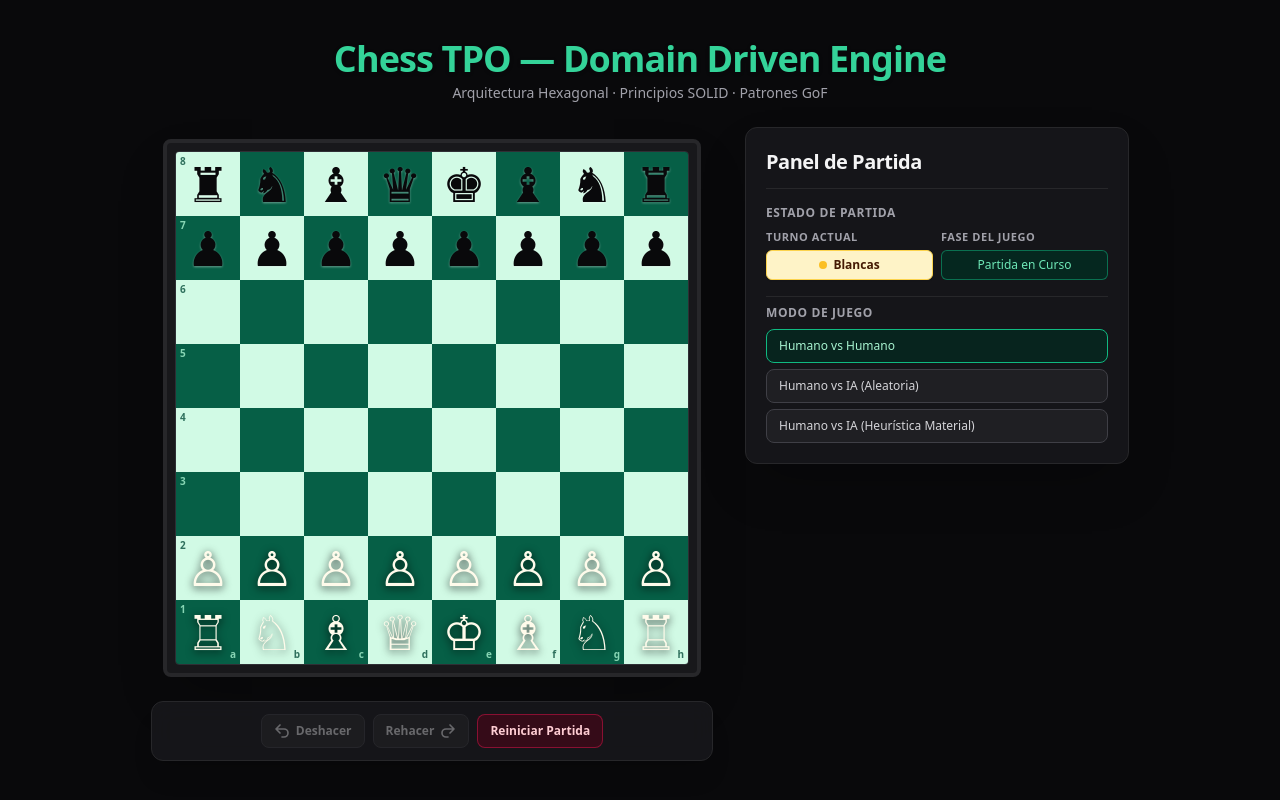
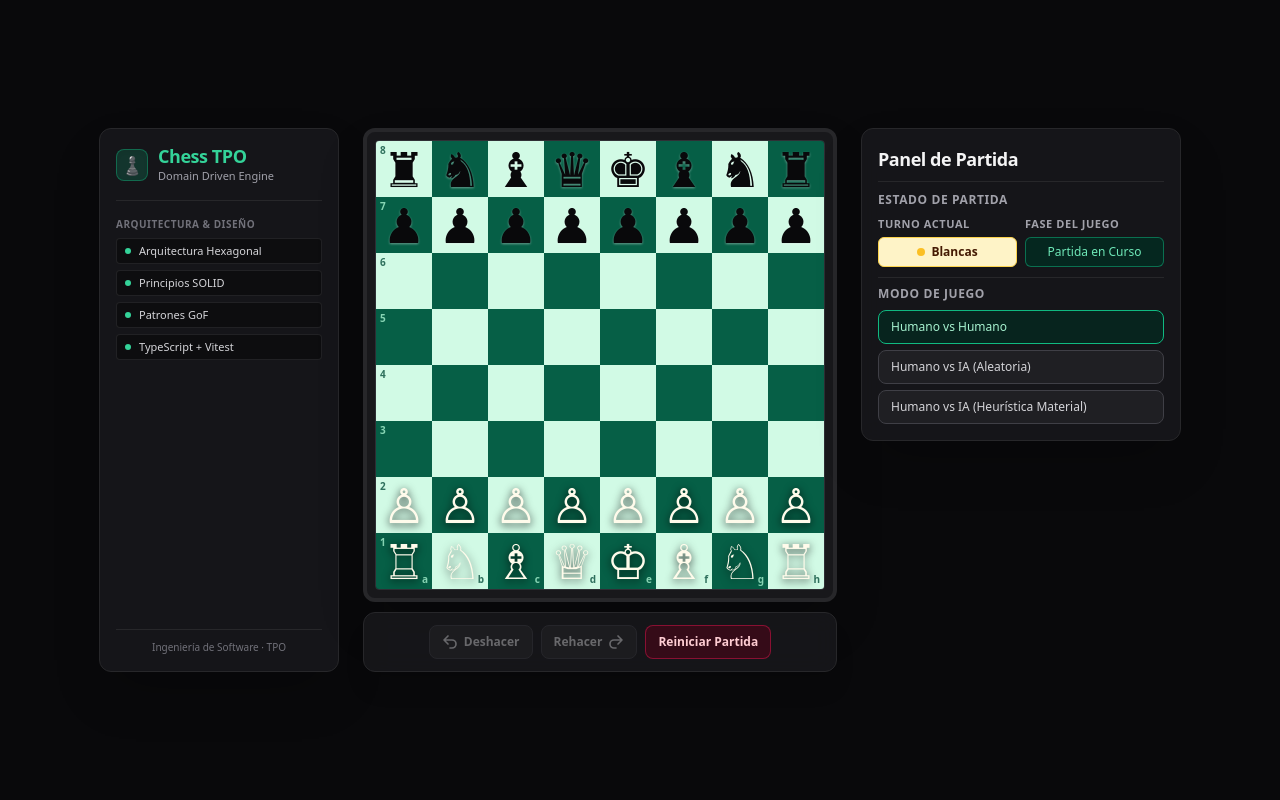
Before and after one commit to AhsokasPadawan/proyecto-desarrollo-de-software, a React (Vite) app in the folder proyect/: page / in a window 1280 px wide. Built offline with nearby package versions, Linux system fonts and the light colour scheme.

Commit message:
refactor(ui): align control panel with board and action bar, set matching width, and position title on left

```diff
--- a/proyect/src/adapters/web/ChessApp.tsx
+++ b/proyect/src/adapters/web/ChessApp.tsx
@@ -310,11 +310,11 @@ export function ChessApp({ engineFactory = () => new ChessGame() }: ChessAppProp
     : null;
 
   return (
-    <div className="min-h-screen bg-zinc-950 text-zinc-100 flex flex-col items-center justify-center p-4 md:p-8">
+    <div className="min-h-screen lg:h-screen w-full bg-zinc-950 text-zinc-100 flex items-center justify-center p-3 lg:p-6 overflow-x-hidden lg:overflow-hidden">
+      <main className="w-full max-w-[1240px] flex flex-col lg:flex-row items-center lg:items-stretch justify-center gap-4 lg:gap-6">
         <AppHeader />
 
-      <main className="w-full max-w-6xl flex flex-col lg:flex-row items-center lg:items-start justify-center gap-8">
-        <div className="flex flex-col items-center gap-3">
+        <div className="flex flex-col items-stretch justify-between gap-2.5 w-full max-w-[474px]">
           <ChessBoardView
             snapshot={snapshot}
             selectedPosition={selectedPosition}
@@ -324,10 +324,9 @@ export function ChessApp({ engineFactory = () => new ChessGame() }: ChessAppProp
             readOnly={isReplaying}
           />
 
-          {!isReplaying && (
           <GameActionBar
-              canUndo={snapshot.canUndo}
-              canRedo={snapshot.canRedo}
+            canUndo={!isReplaying && snapshot.canUndo}
+            canRedo={!isReplaying && snapshot.canRedo}
             isTerminalState={isTerminalState(snapshot.stateKind)}
             onUndo={handleUndo}
             onRedo={handleRedo}
@@ -335,7 +334,6 @@ export function ChessApp({ engineFactory = () => new ChessGame() }: ChessAppProp
             onStartReplay={handleStartReplay}
             onExportMatch={handleExportMatch}
           />
-          )}
         </div>
 
         <ControlPanelView
--- a/proyect/src/adapters/web/ChessBoardView.tsx
+++ b/proyect/src/adapters/web/ChessBoardView.tsx
@@ -1,7 +1,6 @@
 import { Position } from '../../core/board/Position';
 import { GameSnapshot } from '../../core/ports/GameSnapshot';
 import { ChessSquare } from './components/ChessSquare';
-import { MoveHighlightLegend } from './components/MoveHighlightLegend';
 
 export interface ChessBoardViewProps {
   readonly snapshot: GameSnapshot;
@@ -41,8 +40,8 @@ export function ChessBoardView({
     : null;
 
   return (
-    <div className="flex flex-col items-center justify-center p-3 select-none">
-      <div className="relative border-4 border-zinc-800 rounded-lg shadow-2xl bg-zinc-900 p-2">
+    <div className="flex flex-col items-center justify-center select-none w-full">
+      <div className="relative border-4 border-zinc-800 rounded-xl shadow-2xl bg-zinc-900 p-2 w-full flex items-center justify-center">
         <div
           className="grid gap-0 border border-zinc-700/60 rounded overflow-hidden"
           style={{
@@ -96,15 +95,6 @@ export function ChessBoardView({
           )}
         </div>
       </div>
-
-      {activeMoveSquares && (
-        <div className="mt-3">
-          <MoveHighlightLegend
-            originAlgebraic={activeMoveSquares.from}
-            destinationAlgebraic={activeMoveSquares.to}
-          />
-        </div>
-      )}
     </div>
   );
 }
--- a/proyect/src/adapters/web/ControlPanelView.tsx
+++ b/proyect/src/adapters/web/ControlPanelView.tsx
@@ -61,9 +61,10 @@ export function ControlPanelView({
   const hasGameStarted = snapshot.moveHistory.length > 0;
 
   return (
-    <aside className="w-full max-w-sm flex flex-col gap-4 p-5 bg-zinc-900/90 border border-zinc-800 rounded-xl shadow-2xl backdrop-blur-md">
-      <header className="border-b border-zinc-800 pb-3">
-        <h2 className="text-xl font-bold text-zinc-100 tracking-tight">Panel de Partida</h2>
+    <aside className="w-full lg:w-72 xl:w-80 h-full flex flex-col justify-between gap-3 p-4 bg-zinc-900/90 border border-zinc-800 rounded-xl shadow-2xl backdrop-blur-md">
+      <div className="flex flex-col gap-2.5">
+        <header className="border-b border-zinc-800 pb-2">
+          <h2 className="text-lg font-bold text-zinc-100 tracking-tight">Panel de Partida</h2>
         </header>
 
       <ControlSection title="Estado de Partida">
@@ -120,8 +121,10 @@ export function ControlPanelView({
           />
         </ControlSection>
       )}
+      </div>
 
       {isReplaying && onExitReplay && onGoToStart && onStepBackward && onTogglePlay && onStepForward && onGoToEnd && onSpeedChange && (
+        <div className="mt-auto pt-2 border-t border-zinc-800">
           <ReplayControlSection
             currentMoveIndex={snapshot.currentMoveIndex}
             totalMoves={snapshot.moveHistory.length}
@@ -135,6 +138,7 @@ export function ControlPanelView({
             onSpeedChange={onSpeedChange}
             onExitReplay={onExitReplay}
           />
+        </div>
       )}
     </aside>
   );
--- a/proyect/src/adapters/web/components/AppHeader.tsx
+++ b/proyect/src/adapters/web/components/AppHeader.tsx
@@ -1,12 +1,51 @@
 export function AppHeader(): JSX.Element {
   return (
-    <header className="mb-6 text-center">
-      <h1 className="text-3xl md:text-4xl font-extrabold tracking-tight text-emerald-400 drop-shadow">
-        Chess TPO — Domain Driven Engine
-      </h1>
-      <p className="text-xs md:text-sm text-zinc-400 mt-1">
-        Arquitectura Hexagonal · Principios SOLID · Patrones GoF
-      </p>
+    <header className="w-full lg:w-56 xl:w-60 flex flex-col justify-between p-4 bg-zinc-900/90 border border-zinc-800 rounded-xl shadow-2xl backdrop-blur-md select-none">
+      <div className="flex flex-col gap-3">
+        <div className="flex items-center gap-2.5">
+          <span className="w-8 h-8 rounded-lg bg-emerald-500/20 border border-emerald-500/40 text-emerald-400 flex items-center justify-center text-lg font-bold shadow-inner">
+            ♟
+          </span>
+          <div>
+            <h1 className="text-lg font-extrabold tracking-tight text-emerald-400 leading-tight">
+              Chess TPO
+            </h1>
+            <p className="text-[11px] font-medium text-zinc-400">
+              Domain Driven Engine
+            </p>
+          </div>
+        </div>
+
+        <div className="h-px bg-zinc-800 my-1" />
+
+        <div className="flex flex-col gap-1.5">
+          <span className="text-[10px] font-bold uppercase tracking-wider text-zinc-500">
+            Arquitectura & Diseño
+          </span>
+          <div className="flex flex-col gap-1.5 text-xs text-zinc-300">
+            <span className="px-2 py-1 rounded bg-zinc-950/60 border border-zinc-800/80 text-[11px] text-zinc-300 flex items-center gap-2">
+              <span className="w-1.5 h-1.5 rounded-full bg-emerald-400" />
+              Arquitectura Hexagonal
+            </span>
+            <span className="px-2 py-1 rounded bg-zinc-950/60 border border-zinc-800/80 text-[11px] text-zinc-300 flex items-center gap-2">
+              <span className="w-1.5 h-1.5 rounded-full bg-emerald-400" />
+              Principios SOLID
+            </span>
+            <span className="px-2 py-1 rounded bg-zinc-950/60 border border-zinc-800/80 text-[11px] text-zinc-300 flex items-center gap-2">
+              <span className="w-1.5 h-1.5 rounded-full bg-emerald-400" />
+              Patrones GoF
+            </span>
+            <span className="px-2 py-1 rounded bg-zinc-950/60 border border-zinc-800/80 text-[11px] text-zinc-300 flex items-center gap-2">
+              <span className="w-1.5 h-1.5 rounded-full bg-emerald-400" />
+              TypeScript + Vitest
+            </span>
+          </div>
+        </div>
+      </div>
+
+      <div className="border-t border-zinc-800 pt-2.5 mt-3 text-[10px] text-zinc-500 text-center font-medium">
+        Ingeniería de Software · TPO
+      </div>
     </header>
   );
 }
--- a/proyect/src/adapters/web/components/ChessSquare.tsx
+++ b/proyect/src/adapters/web/components/ChessSquare.tsx
@@ -55,7 +55,7 @@ export function ChessSquare({
     <button
       type="button"
       onClick={() => onClick(position)}
-      className={`relative w-11 h-11 sm:w-14 sm:h-14 md:w-16 md:h-16 flex items-center justify-center transition-colors focus:outline-none ${squareBackground} ${
+      className={`relative w-10 h-10 sm:w-12 sm:h-12 md:w-14 md:h-14 aspect-square flex items-center justify-center transition-colors focus:outline-none ${squareBackground} ${
         isSelected ? 'ring-4 ring-amber-400 ring-inset z-10' : activeHighlightClass
       }`}
       data-testid={`square-${position.row}-${position.col}`}
--- a/proyect/src/adapters/web/components/MoveHighlightLegend.tsx
+++ b/proyect/src/adapters/web/components/MoveHighlightLegend.tsx
@@ -6,29 +6,29 @@ export interface MoveHighlightLegendProps {
 export function MoveHighlightLegend({
   originAlgebraic,
   destinationAlgebraic,
-}: MoveHighlightLegendProps): JSX.Element {
+}: MoveHighlightLegendProps = {}): JSX.Element {
   return (
     <div
-      className="flex flex-col sm:flex-row items-center justify-center gap-3 sm:gap-6 text-xs text-zinc-200 bg-zinc-900 border border-zinc-800 px-4 py-2.5 rounded-lg shadow-md"
+      className="flex flex-col gap-1.5 text-xs text-zinc-200 bg-zinc-950/60 border border-zinc-800 px-3 py-2 rounded-lg"
       data-testid="move-highlight-legend"
     >
-      <div className="flex items-center gap-2">
-        <span className="w-3.5 h-3.5 rounded border border-sky-400 bg-sky-500 ring-2 ring-sky-400/50 flex-shrink-0" />
-        <span>
-          <strong className="text-sky-300 font-bold">
-            Origen (From{originAlgebraic ? `: ${originAlgebraic}` : ''}):
+      <div className="flex items-center justify-between gap-2">
+        <div className="flex items-center gap-2">
+          <span className="w-3 h-3 rounded-sm border border-sky-400 bg-sky-500 ring-1 ring-sky-400/50 flex-shrink-0" />
+          <strong className="text-sky-300 font-semibold text-[11px]">
+            {originAlgebraic ? `Origen (From: ${originAlgebraic}):` : 'Origen (From):'}
           </strong>
-          <span className="text-zinc-400 ml-1">Casilla de salida</span>
-        </span>
+        </div>
+        <span className="text-zinc-400 text-[11px]">Casilla de salida</span>
       </div>
-      <div className="flex items-center gap-2">
-        <span className="w-3.5 h-3.5 rounded border border-amber-400 bg-amber-500 ring-2 ring-amber-400/50 flex-shrink-0" />
-        <span>
-          <strong className="text-amber-300 font-bold">
-            Destino (To{destinationAlgebraic ? `: ${destinationAlgebraic}` : ''}):
+      <div className="flex items-center justify-between gap-2">
+        <div className="flex items-center gap-2">
+          <span className="w-3 h-3 rounded-sm border border-amber-400 bg-amber-500 ring-1 ring-amber-400/50 flex-shrink-0" />
+          <strong className="text-amber-300 font-semibold text-[11px]">
+            {destinationAlgebraic ? `Destino (To: ${destinationAlgebraic}):` : 'Destino (To):'}
           </strong>
-          <span className="text-zinc-400 ml-1">Casilla de llegada</span>
-        </span>
+        </div>
+        <span className="text-zinc-400 text-[11px]">Casilla de llegada</span>
       </div>
     </div>
   );
```
Lines whose indentation alone changed are shown as unchanged.
